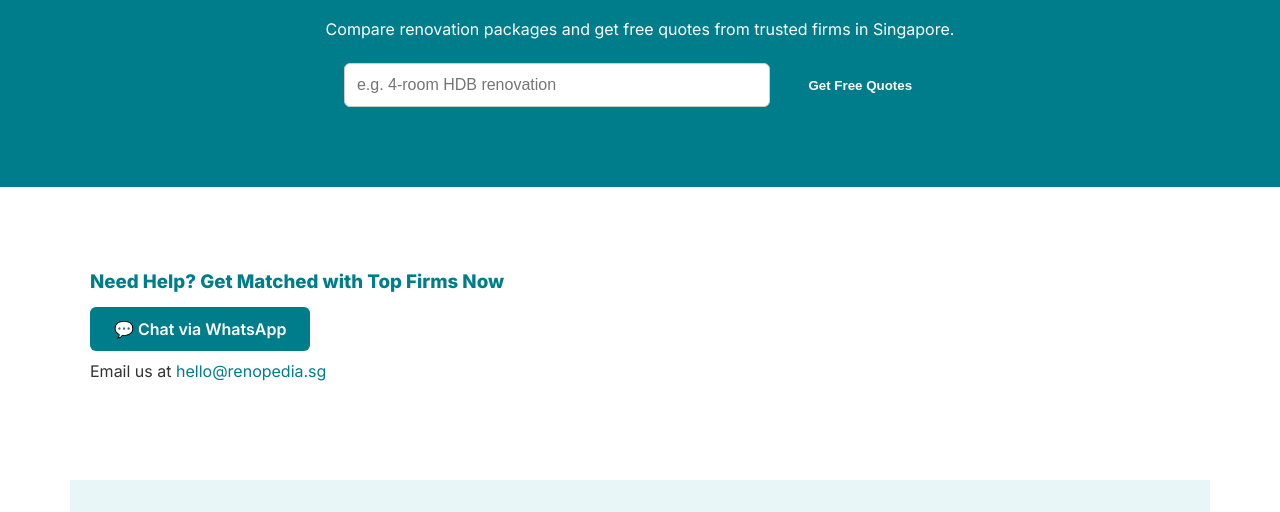
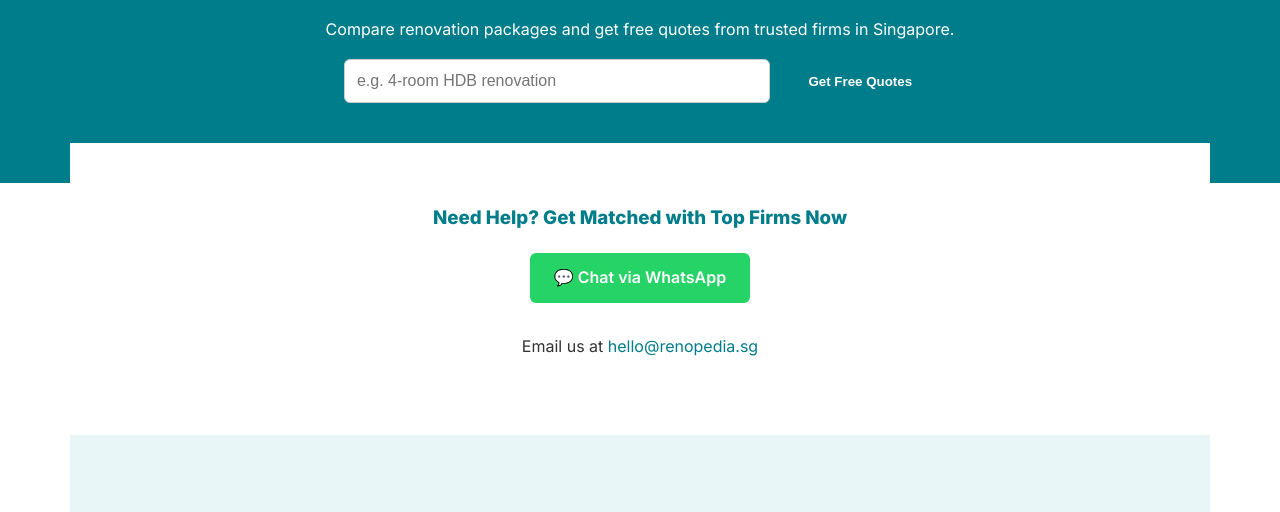
Before and after one commit to kxnikita/renop, a plain HTML site: page index.html in a window 1280 px wide. Shown: the part 267-779 px from the top of the page. Drawn offline with Linux system fonts and the light colour scheme.

Commit message:
Update CSS styling

```diff
--- a/css/style.css
+++ b/css/style.css
@@ -1,4 +1,5 @@
 
+/* Previous styles ... */
 :root {
   --primary-color: #007D8A;
   --secondary-color: #E8F6F7;
@@ -68,10 +69,6 @@ h1, h2, h3, h4 {
 .hero-content {
   max-width: 800px;
   margin: 0 auto;
-}
-
-.hero-content form {
-  margin-top: 20px;
 }
 
 .lead-form input {
@@ -144,6 +141,28 @@ ul {
   padding-left: 0;
 }
 
+.contact-cta {
+  background-color: #ffffff;
+  padding: 60px 20px;
+  text-align: center;
+  margin-top: -40px;
+}
+
+.contact-wrapper h3 {
+  margin-bottom: 20px;
+  color: var(--primary-color);
+}
+
+.whatsapp-btn {
+  background-color: #25D366;
+  margin-bottom: 15px;
+  display: inline-block;
+}
+
+.contact-wrapper p {
+  font-size: 1rem;
+}
+
 footer.footer {
   background: var(--footer-bg);
   color: white;
```
